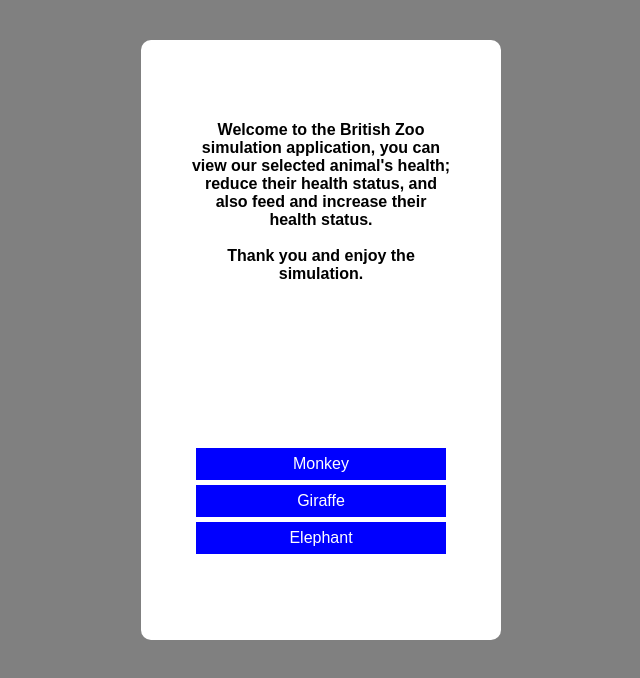
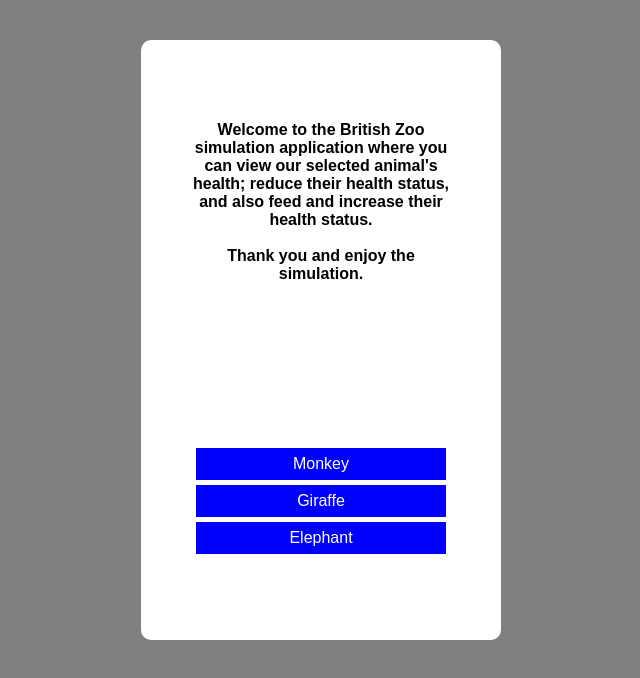
Before and after one commit to elvisonob/Animal-test-Simulation-2, a React (Create React App) app: page / in a window 1280 px wide. Shown: the top 678 px of the page, without its empty margins (319-959 px from the left). Built offline with nearby package versions, Linux system fonts and the light colour scheme.

Commit message:
Elephant pic change

```diff
--- a/src/App.js
+++ b/src/App.js
@@ -6,6 +6,7 @@ import Giraffe from './pages/Giraffe';
 import Elephant from './pages/Elephant';
 import ErrorPage from './pages/Error';
 
+// I used the React-router-DOM 6 package to create routing to each animal's page
 const router = createBrowserRouter([
   { path: '/', element: <HomePage />, errorElement: <ErrorPage /> },
   {
--- a/src/hooks/useZooTime.js
+++ b/src/hooks/useZooTime.js
@@ -1,6 +1,6 @@
 import { useEffect, useState } from 'react';
 
-// The is a React custom hook, I wrote it to serve as a reusable time update for all animals
+// The is a React custom hook, I wrote it to serve as a reusable current time update for all animals
 export const useZooTime = () => {
   const [time, setTime] = useState(new Date());
   // This useEffect hook is to continually update the current time of the zoo
--- a/src/pages/Home.js
+++ b/src/pages/Home.js
@@ -7,9 +7,9 @@ const Home = () => {
       <div className={classes.homepage}>
         <div className={classes.subhomepage}>
           <h4>
-            Welcome to the British Zoo simulation application, you can view our
-            selected animal's health; reduce their health status, and also feed
-            and increase their health status.
+            Welcome to the British Zoo simulation application where you can view
+            our selected animal's health; reduce their health status, and also
+            feed and increase their health status.
             <br />
             <br />
             Thank you and enjoy the simulation.
```
Also changed, not shown: src/components/Images/elephant cant walk.jpg.
